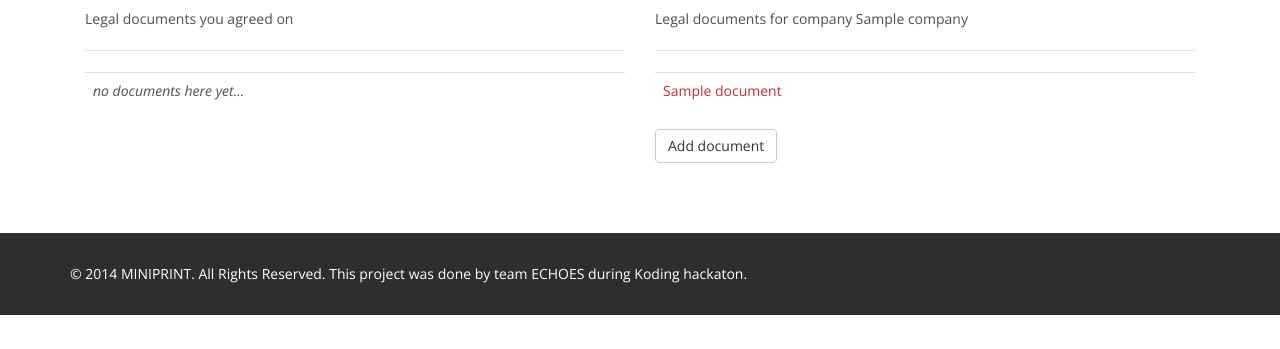
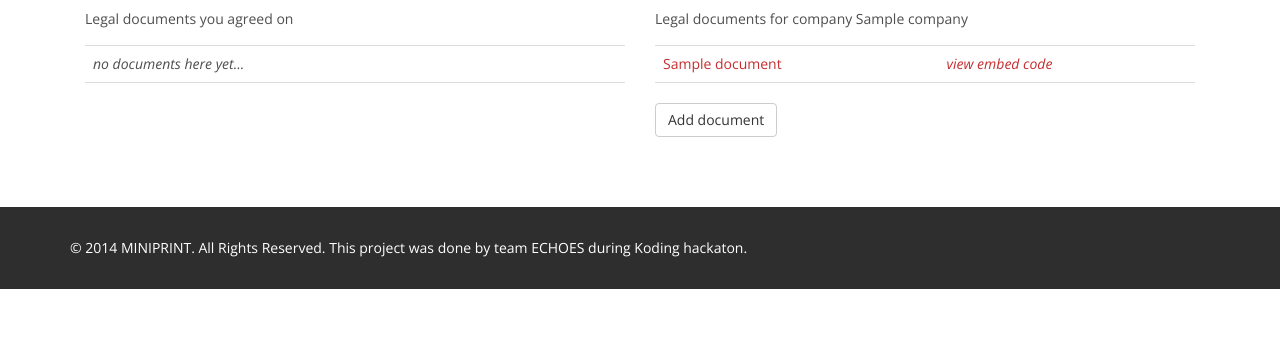
Before and after one commit to frnhr/miniprint, a Django app: template web/templates/web/dashboard.html in a window 1280 px wide. Shown: the part 203-552 px from the top of the page. Run offline with Django 3.2, Linux system fonts and the light colour scheme; the template is opened without the code that fills it: most values are stand-ins (such as "Sample title", 1, 10 or a date in 2020).

Commit message:
some more css stuff

```diff
--- a/web/static/web/css/main.css
+++ b/web/static/web/css/main.css
@@ -2757,3 +2757,12 @@ section#legal .media.long-description.bad .score {
 #about-company{
     font-size: 140px;
 }
+
+section#profile table {
+  border-top: 1px solid #dddddd;
+  margin-top: 15px;
+}
+section#profile table tr td {
+  border-top: none;
+  border-bottom: 1px solid #dddddd;
+}
--- a/web/templates/web/dashboard.html
+++ b/web/templates/web/dashboard.html
@@ -6,7 +6,6 @@
 	    	<h2>Hey, <strong>{{ request.user.get_full_name }}</strong></h2>
 	        <div class="col-sm-6">
                 Legal documents you agreed on
-                <hr />
                 <table class="table">
                     {% for agreement in request.user.agreements.all %}
                         <tr><td><a href="{% url 'document' agreement.document.id %}">{{ agreement.document.company.name }} - {{ agreement.document.title }}</td></tr>
@@ -33,10 +32,18 @@
                 </form>
                 {% else %}
                 Legal documents for company {{ company.name }}
-                <hr/>
                     <table class="table">
                     {% for document in documents   %}
-                    <tr><td><a href="{% url 'document' document.id %}"> {{ document.title }}</a></td></tr>
+                        <tr>
+                            <td>
+                                <a href="{% url 'document' document.id %}"> {{ document.title }}</a>
+                            </td>
+                            <td>
+                                <a href="#"><em>view embed code</em></a>
+                            </td>
+                        </tr>
+                    {% empty %}
+                        <tr><td colspan="2"><em>no documents here yet...</em></td></tr>
                     {% endfor %}
                     </table>
                     <a href="{% url 'upload' %}" class="btn btn-default">Add document</a>
```
